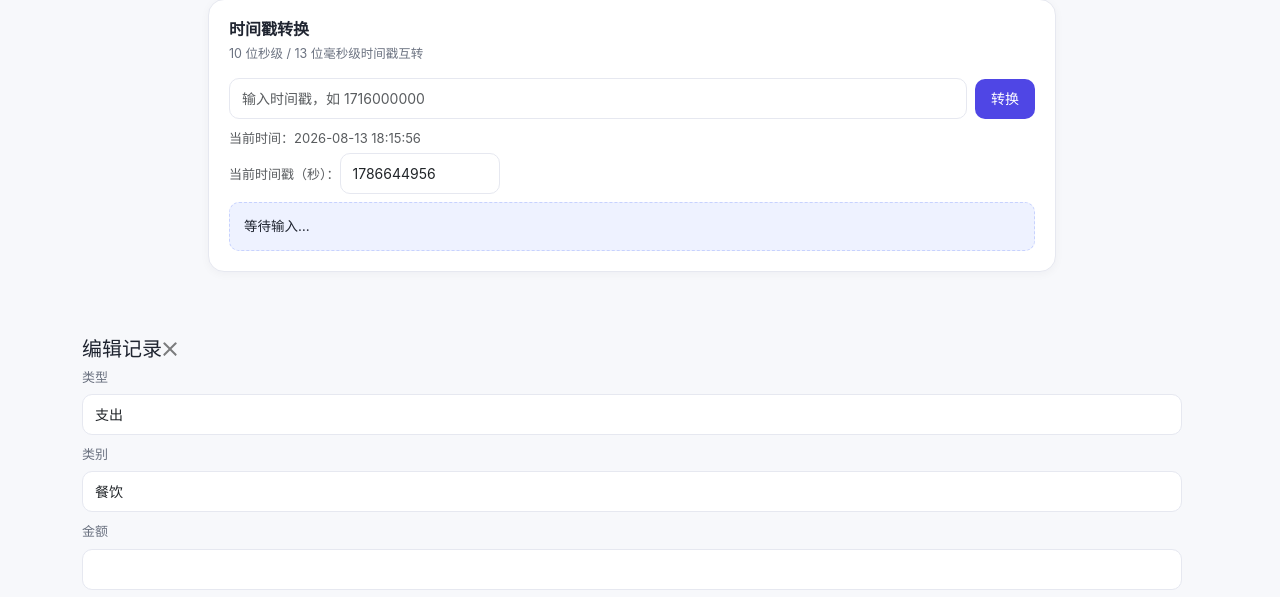
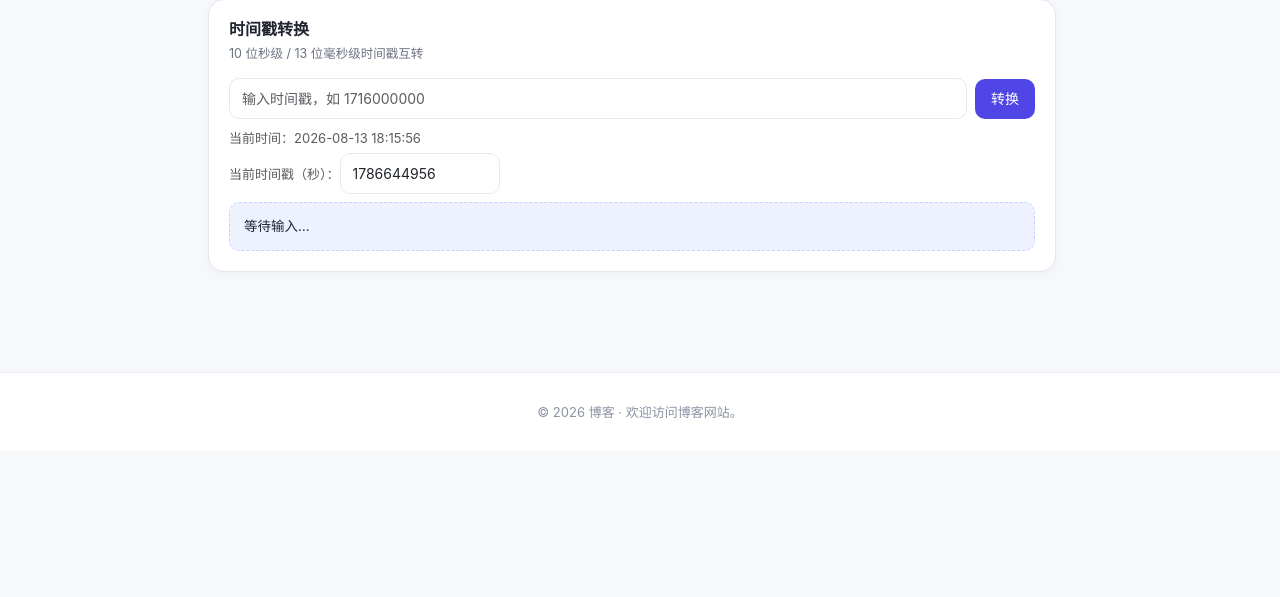
Before and after one commit to CC468547730/my-blog, a Django app: page /assistant/ in a window 1280 px wide. Shown: the part 389-986 px from the top of the page. After the commit the page ends 807 px from the top, so only its background shows below. Run offline with Django 5.2, Linux system fonts and the light colour scheme; some libraries are stand-ins or nearby versions.

Commit message:
[blog] fix: 淇璁拌处缂栬緫妯℃€佹缂哄け澶栧眰瀹瑰櫒瀵艰嚧椤甸潰鐩存帴鏄剧ず缂栬緫璁板綍琛ㄥ崟

```diff
--- a/blog/templates/blog/assistant.html
+++ b/blog/templates/blog/assistant.html
@@ -424,10 +424,11 @@
 </div>
 
 <!-- 记账编辑模态框 -->
+<div class="modal fade" id="ledgerEditModal" tabindex="-1" aria-hidden="true">
     <div class="modal-dialog">
         <div class="modal-content">
             <div class="modal-header"><h5 class="modal-title">编辑记录</h5>
-                <button type="button" class="btn-close" data-bs-dismiss="modal"></button></div>
+                <button type="button" class="btn-close" data-bs-dismiss="modal" aria-label="Close"></button></div>
             <div class="modal-body">
                 <input type="hidden" id="edit-idx">
                 <div class="mb-2"><label class="fld">类型</label>
```
